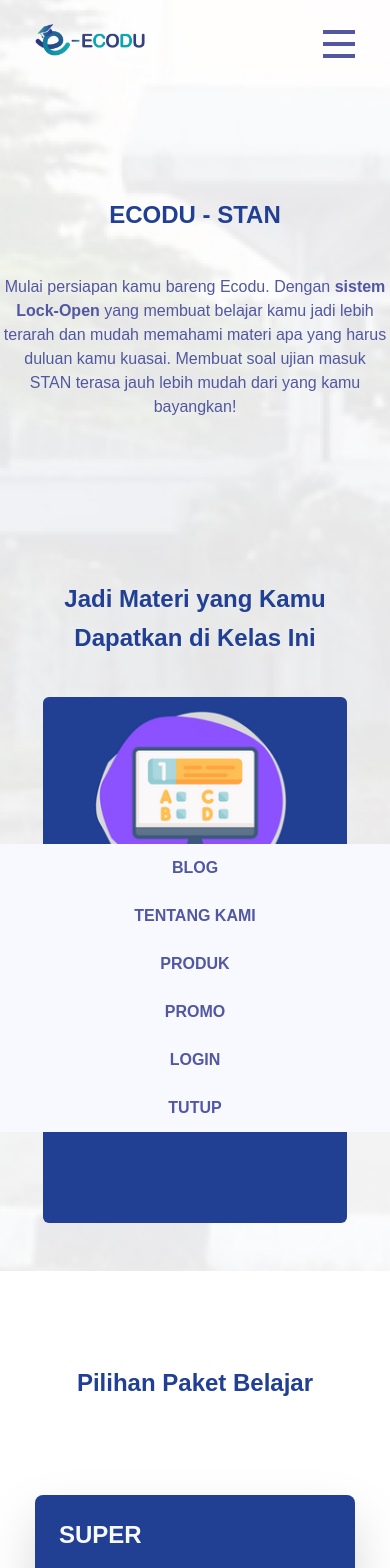
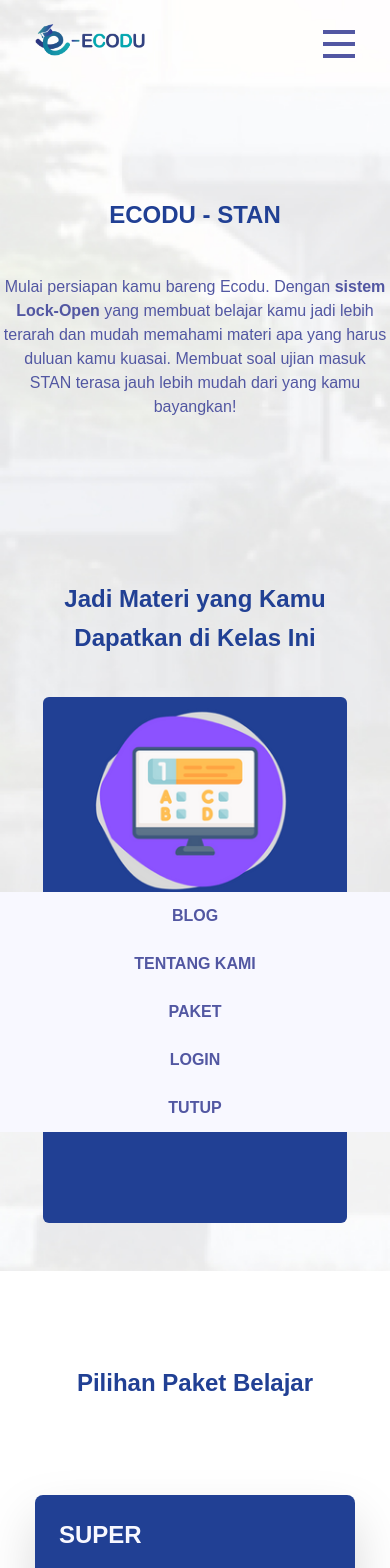
Before and after one commit to mtaufikbaskoro/ecodu-sublanding, a Next.js app: page / in a window 390 px wide. Shown: the top 1568 px of the page. Built offline with nearby package versions, Linux system fonts and the light colour scheme.

Commit message:
creating link direct

```diff
--- a/components/MobileMenu.js
+++ b/components/MobileMenu.js
@@ -3,11 +3,10 @@
 const MobileMenu = (props) => {
     return(
         <ul className={`${props.toggle ? "translate-y-0": "translate-y-72"} flex flex-col w-full justify-center items-center uppercase xl:hidden bg-additional-color-200 fixed bottom-0 transition ease-in-out`}>
-            <li className="w-full text-additional-color-100 font-bold hover:bg-additional-color-100 hover:text-additional-color-200 transition ease-in-out cursor-pointer text-center px-6 py-3">blog</li>
-            <li className="w-full text-additional-color-100 font-bold hover:bg-additional-color-100 hover:text-additional-color-200 transition ease-in-out cursor-pointer text-center px-6 py-3">tentang kami</li>
-            <li className="w-full text-additional-color-100 font-bold hover:bg-additional-color-100 hover:text-additional-color-200 transition ease-in-out cursor-pointer text-center px-6 py-3">produk</li>
-            <li className="w-full text-additional-color-100 font-bold hover:bg-additional-color-100 hover:text-additional-color-200 transition ease-in-out cursor-pointer text-center px-6 py-3">promo</li>
-            <li className="w-full text-additional-color-100 font-bold hover:bg-additional-color-100 hover:text-additional-color-200 transition ease-in-out cursor-pointer text-center px-6 py-3">login</li>
+            <li className="w-full text-additional-color-100 font-bold hover:bg-additional-color-100 hover:text-additional-color-200 transition ease-in-out cursor-pointer text-center px-6 py-3"><a href="https://www.ecodu.id/blog">blog</a></li>
+            <li className="w-full text-additional-color-100 font-bold hover:bg-additional-color-100 hover:text-additional-color-200 transition ease-in-out cursor-pointer text-center px-6 py-3"><a href="https://www.ecodu.id/">tentang kami</a></li>
+            <li className="w-full text-additional-color-100 font-bold hover:bg-additional-color-100 hover:text-additional-color-200 transition ease-in-out cursor-pointer text-center px-6 py-3"><a href="#pricing">Paket</a></li>
+            <li className="w-full text-additional-color-100 font-bold hover:bg-additional-color-100 hover:text-additional-color-200 transition ease-in-out cursor-pointer text-center px-6 py-3"><a href="https://app.ecodu.id"></a>login</li>
             <li className="w-full text-additional-color-100 font-bold transition ease-in-out cursor-pointer text-center px-6 py-3" onClick={() => props.handleToggle()}>tutup</li>
         </ul>
     );
--- a/components/Navbar.js
+++ b/components/Navbar.js
@@ -15,11 +15,10 @@
                 <span className="block w-8 h-1 bg-additional-color-100"></span>
             </div>
             <ul className="lg:flex hidden justify-between uppercase items-center">
-                <li className="text-additional-color-100 font-bold hover:bg-additional-color-100 hover:text-additional-color-200 transition ease-in-out cursor-pointer rounded-md px-6 py-3">blog</li>
-                <li className="text-additional-color-100 font-bold hover:bg-additional-color-100 hover:text-additional-color-200 transition ease-in-out cursor-pointer rounded-md px-6 py-3">tentang kami</li>
-                <li className="text-additional-color-100 font-bold hover:bg-additional-color-100 hover:text-additional-color-200 transition ease-in-out cursor-pointer rounded-md px-6 py-3">produk</li>
-                <li className="text-additional-color-100 font-bold hover:bg-additional-color-100 hover:text-additional-color-200 transition ease-in-out cursor-pointer rounded-md px-6 py-3">promo</li>
-                <li className="text-additional-color-200 font-bold bg-additional-color-100 cursor-pointer px-6 py-3 rounded-full">login</li>
+                <li className="text-additional-color-100 font-bold hover:bg-additional-color-100 hover:text-additional-color-200 transition ease-in-out cursor-pointer rounded-md px-6 py-3"><a href="https://www.ecodu.id/blog">blog</a></li>
+                <li className="text-additional-color-100 font-bold hover:bg-additional-color-100 hover:text-additional-color-200 transition ease-in-out cursor-pointer rounded-md px-6 py-3"><a href="https://www.ecodu.id/">tentang kami</a></li>
+                <li className="text-additional-color-100 font-bold hover:bg-additional-color-100 hover:text-additional-color-200 transition ease-in-out cursor-pointer rounded-md px-6 py-3"><a href="#pricing">Paket</a></li>
+                <li className="text-additional-color-200 font-bold bg-additional-color-100 cursor-pointer px-6 py-3 rounded-full"><a href="https://app.ecodu.id">login</a></li>
             </ul>
         </div>
     )
--- a/components/PricingCard.js
+++ b/components/PricingCard.js
@@ -37,7 +37,7 @@
                     }
                 </div>
             </div>
-            <a className="text-center bg-additional-color-300 hover:bg-additional-color-200 text-primary-color uppercase py-3.5 rounded-lg font-bold cursor-pointer transition ease-in-out">Daftar</a>
+            <a href={data.link} className="text-center bg-additional-color-300 hover:bg-additional-color-200 text-primary-color uppercase py-3.5 rounded-lg font-bold cursor-pointer transition ease-in-out">Daftar</a>
         </div>
     )
 }
--- a/parts/Contact.js
+++ b/parts/Contact.js
@@ -21,7 +21,7 @@
                 Tunggu apalagi ? Ribuan pesaingmu sudah mulai mempersiapkan diri, Kamu masih bingung ? ayo konsultasikan masa depanmu dengan ECODU !
             </motion.p>
             <motion.a
-                href="#"
+                href="https://bit.ly/paket-stan-ecodu"
                 className="mt-6 text-additional-color-200 font-bold bg-additional-color-100 border-4 hover:bg-slate-700 border-dotted cursor-pointer px-10 py-2 rounded-full transition ease-in-out"
                 initial={{opacity: 0, y:100}}
                 whileInView={{opacity: 1, y:0}}
--- a/parts/Pricing.js
+++ b/parts/Pricing.js
@@ -18,7 +18,8 @@
             ],
             price: '600.000',
             afterDisc: '199.000',
-            status: 'normal'
+            status: 'normal',
+            link: 'https://bit.ly/super-stan-ecodu'
         },
         {
             name: 'WARRIOR',
@@ -37,7 +38,8 @@
             ],
             price: '999.000',
             afterDisc: '259.000',
-            status: 'Best Deals'
+            status: 'Best Deals',
+            link: 'https://bit.ly/warrior-stan-ecodu'
         },
         {
             name: 'MASTER',
@@ -59,12 +61,13 @@
             ],
             price: '1.199.000',
             afterDisc: '359.000',
-            status: 'best seller'
+            status: 'best seller',
+            link: 'https://bit.ly/master-stan-ecodu'
         }
 
     ]
     return(
-        <div className="mt-24 xl:max-w-7xl md:max-w-2xl max-w-xs mx-auto">
+        <div id="pricing" className="mt-24 xl:max-w-7xl md:max-w-2xl max-w-xs mx-auto">
             <motion.h1
                 initial={{opacity: 0, y:100}}
                 whileInView={{opacity: 1, y:0}}
@@ -93,7 +96,7 @@
                 transition={{delay: 0.5}}
                 viewport={{once: true}}
                 className="my-16 text-center">
-                <a className="text-additional-color-200 text-xs lg:text-lg font-bold bg-additional-color-100 cursor-pointer px-7 py-4 rounded-md hover:underline" href="#">Sudah punya paket belajar ? Klik disini !</a>
+                <a href="https://app.ecodu.id" className="text-additional-color-200 text-xs lg:text-lg font-bold bg-additional-color-100 cursor-pointer px-7 py-4 rounded-md hover:underline">Sudah punya paket belajar ? Klik disini !</a>
             </motion.div>
         </div>
     )
--- a/styles/globals.css
+++ b/styles/globals.css
@@ -6,6 +6,7 @@
 html {
     padding: 0;
     margin: 0;
+    scroll-behavior: smooth;
 }
 
 body {
```
Also changed, not shown: parts/Footer.js (+9 -9 lines).
